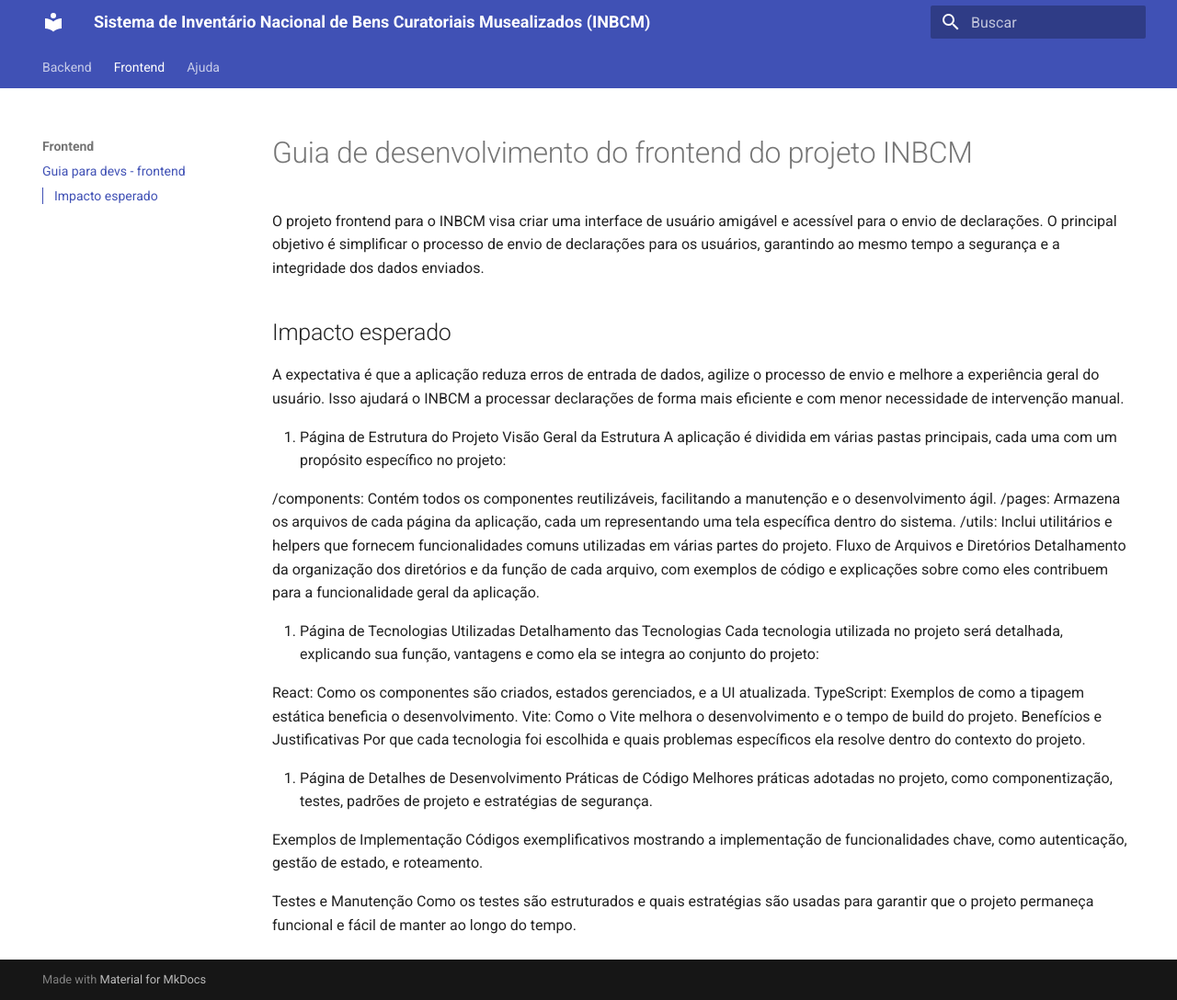
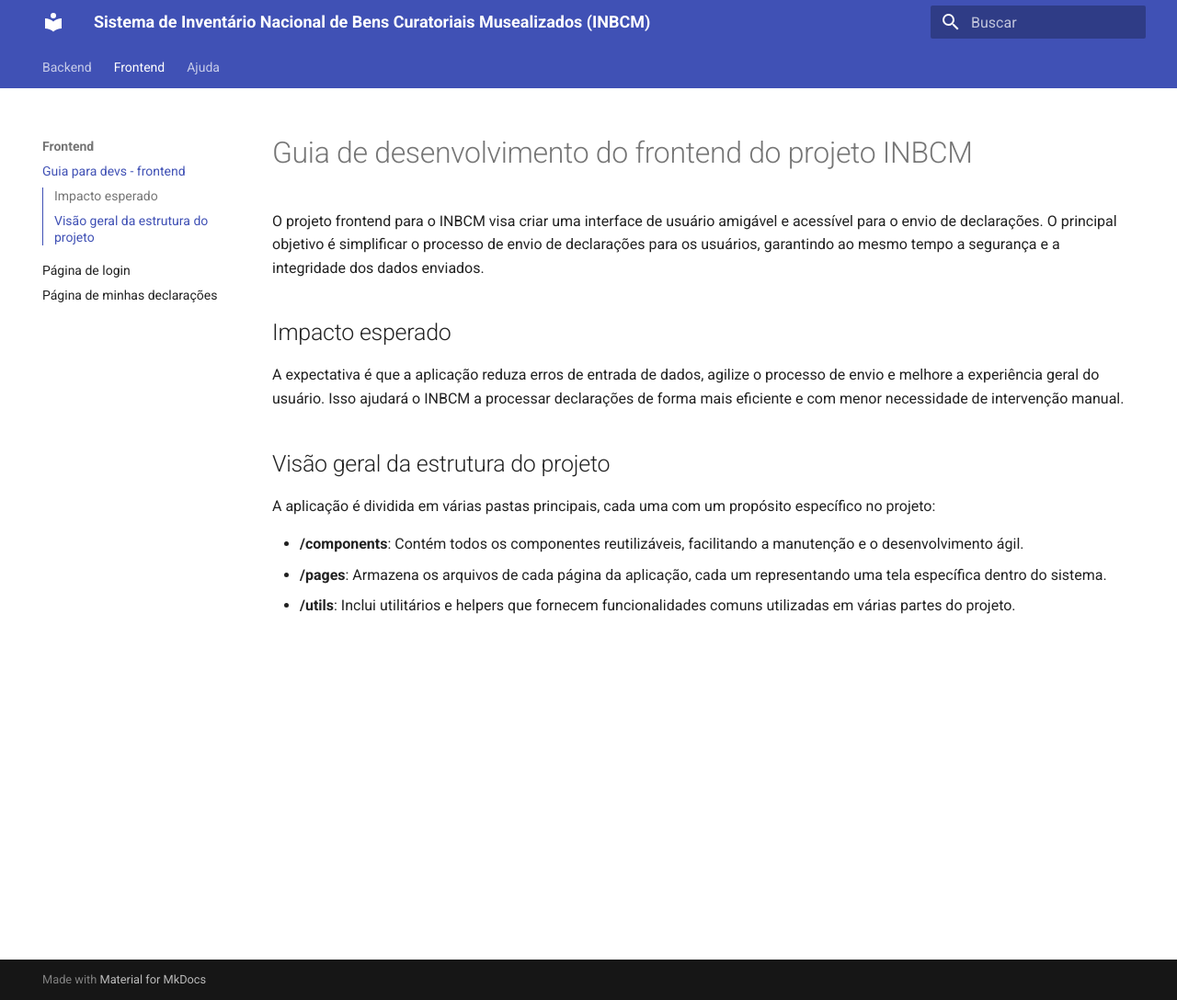
Before and after one commit to Nocs-lab/inbcm-docs, an MkDocs documentation site: the page built from docs/guia-dev-frontend.md, in a window 1280 px wide and 1088 px high. Shown: the whole window at 92% size. Built offline with MkDocs 1.6.1 and Material for MkDocs 9.7.7, drawn with Linux system fonts in a browser that asks for light colours.

Commit message:
Adições no frontend

```diff
--- a/docs/guia-dev-frontend.md
+++ b/docs/guia-dev-frontend.md
@@ -5,32 +5,9 @@ O projeto frontend para o INBCM visa criar uma interface de usuário amigável e
 ## Impacto esperado
 A expectativa é que a aplicação reduza erros de entrada de dados, agilize o processo de envio e melhore a experiência geral do usuário. Isso ajudará o INBCM a processar declarações de forma mais eficiente e com menor necessidade de intervenção manual.
 
-2. Página de Estrutura do Projeto
-Visão Geral da Estrutura
+## Visão geral da estrutura do projeto
 A aplicação é dividida em várias pastas principais, cada uma com um propósito específico no projeto:
 
-/components: Contém todos os componentes reutilizáveis, facilitando a manutenção e o desenvolvimento ágil.
-/pages: Armazena os arquivos de cada página da aplicação, cada um representando uma tela específica dentro do sistema.
-/utils: Inclui utilitários e helpers que fornecem funcionalidades comuns utilizadas em várias partes do projeto.
-Fluxo de Arquivos e Diretórios
-Detalhamento da organização dos diretórios e da função de cada arquivo, com exemplos de código e explicações sobre como eles contribuem para a funcionalidade geral da aplicação.
-
-3. Página de Tecnologias Utilizadas
-Detalhamento das Tecnologias
-Cada tecnologia utilizada no projeto será detalhada, explicando sua função, vantagens e como ela se integra ao conjunto do projeto:
-
-React: Como os componentes são criados, estados gerenciados, e a UI atualizada.
-TypeScript: Exemplos de como a tipagem estática beneficia o desenvolvimento.
-Vite: Como o Vite melhora o desenvolvimento e o tempo de build do projeto.
-Benefícios e Justificativas
-Por que cada tecnologia foi escolhida e quais problemas específicos ela resolve dentro do contexto do projeto.
-
-4. Página de Detalhes de Desenvolvimento
-Práticas de Código
-Melhores práticas adotadas no projeto, como componentização, testes, padrões de projeto e estratégias de segurança.
-
-Exemplos de Implementação
-Códigos exemplificativos mostrando a implementação de funcionalidades chave, como autenticação, gestão de estado, e roteamento.
-
-Testes e Manutenção
-Como os testes são estruturados e quais estratégias são usadas para garantir que o projeto permaneça funcional e fácil de manter ao longo do tempo.
+- **/components**: Contém todos os componentes reutilizáveis, facilitando a manutenção e o desenvolvimento ágil.
+- **/pages**: Armazena os arquivos de cada página da aplicação, cada um representando uma tela específica dentro do sistema.
+- **/utils**: Inclui utilitários e helpers que fornecem funcionalidades comuns utilizadas em várias partes do projeto.
--- a/mkdocs.yml
+++ b/mkdocs.yml
@@ -44,6 +44,8 @@ nav:
       - Tecnologias do backend: tecnologias.md
   - Frontend:
       - Guia para devs - frontend: guia-dev-frontend.md
+      - Página de login: login.md
+      - Página de minhas declarações: minhas-declaracoes.md
   - Ajuda:
       - Manual: manual.md
       - Boas práticas para API REST: boas-praticas-api-rest.md
```
Also changed, not shown: docs/login.md (added, +108 -0 lines), docs/minhas-declaracoes.md (added, +90 -0 lines), site/guia-dev-backend/index.html, site/index.html, site/search/search_index.json.
